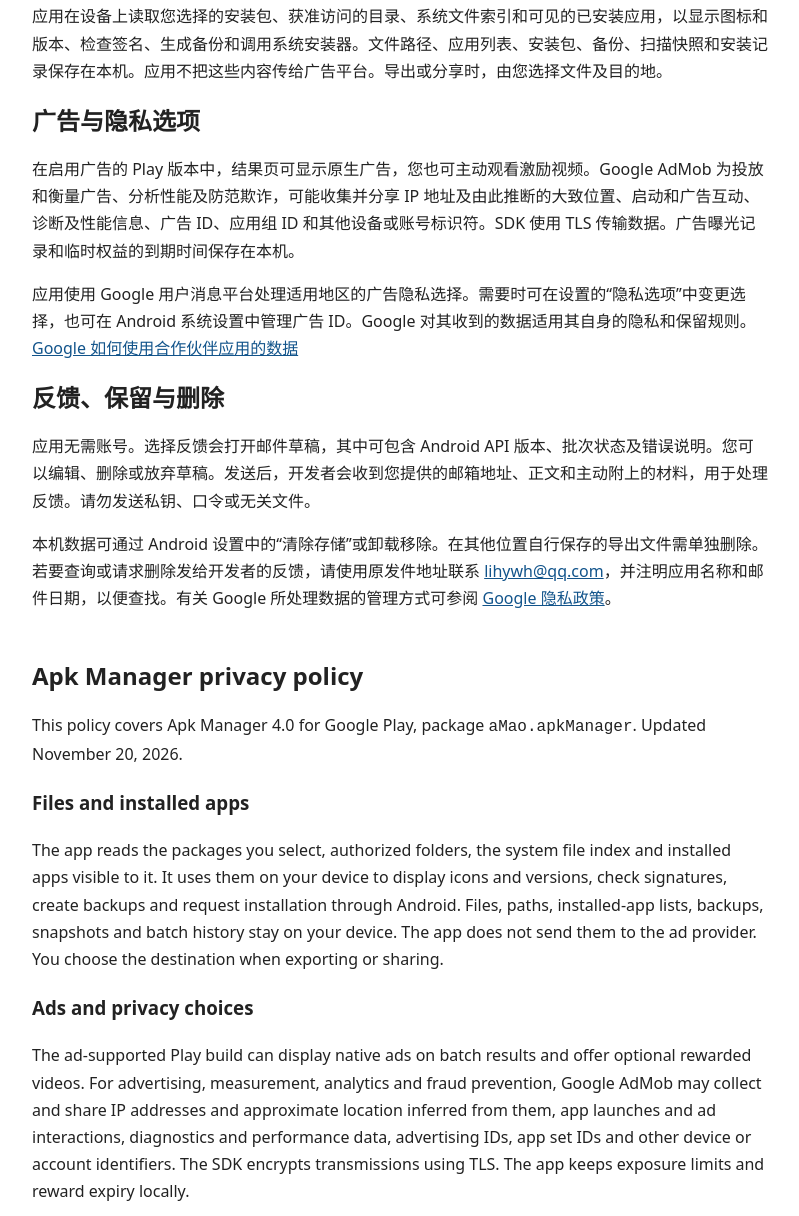
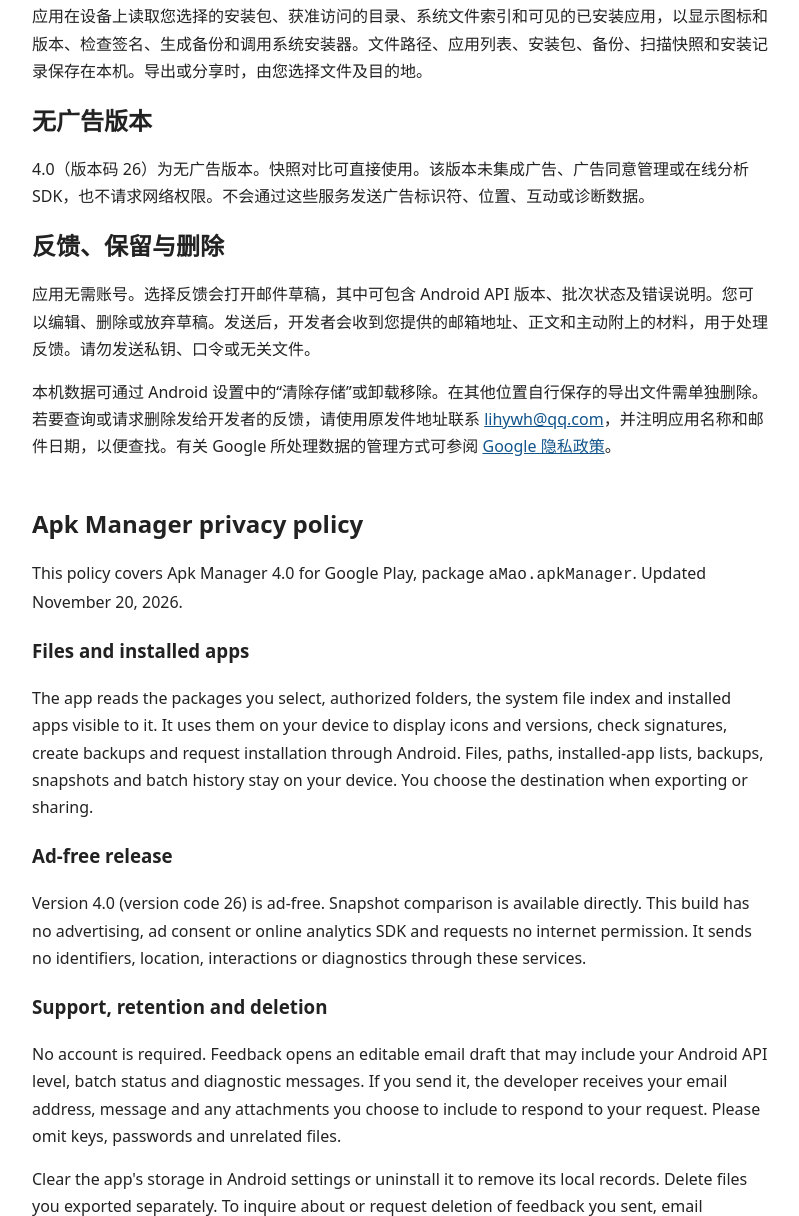
Before and after one commit to lihywh/lihywh.github.io, a plain HTML site: page apk-manager/privacy.html in a window 1280 px wide. Shown: the part 227-1443 px from the top of the page, without its empty margins (240-1039 px from the left). Drawn offline with Linux system fonts and the light colour scheme.

Commit message:
Describe the ad-free version 26 release

```diff
--- a/apk-manager/privacy.html
+++ b/apk-manager/privacy.html
@@ -8,20 +8,18 @@
 <h1>APK 批量管理器隐私政策</h1>
 <p>适用于 Google Play 应用 Apk Manager 4.0，包名 <code>aMao.apkManager</code>。更新日期为 2026 年 11 月 20 日。<a href="#en" lang="en">English version</a></p>
 <h2>扫描、安装与备份</h2>
-<p>应用在设备上读取您选择的安装包、获准访问的目录、系统文件索引和可见的已安装应用，以显示图标和版本、检查签名、生成备份和调用系统安装器。文件路径、应用列表、安装包、备份、扫描快照和安装记录保存在本机。应用不把这些内容传给广告平台。导出或分享时，由您选择文件及目的地。</p>
-<h2>广告与隐私选项</h2>
-<p>在启用广告的 Play 版本中，结果页可显示原生广告，您也可主动观看激励视频。Google AdMob 为投放和衡量广告、分析性能及防范欺诈，可能收集并分享 IP 地址及由此推断的大致位置、启动和广告互动、诊断及性能信息、广告 ID、应用组 ID 和其他设备或账号标识符。SDK 使用 TLS 传输数据。广告曝光记录和临时权益的到期时间保存在本机。</p>
-<p>应用使用 Google 用户消息平台处理适用地区的广告隐私选择。需要时可在设置的“隐私选项”中变更选择，也可在 Android 系统设置中管理广告 ID。Google 对其收到的数据适用其自身的隐私和保留规则。<a href="https://policies.google.com/technologies/partner-sites">Google 如何使用合作伙伴应用的数据</a></p>
+<p>应用在设备上读取您选择的安装包、获准访问的目录、系统文件索引和可见的已安装应用，以显示图标和版本、检查签名、生成备份和调用系统安装器。文件路径、应用列表、安装包、备份、扫描快照和安装记录保存在本机。导出或分享时，由您选择文件及目的地。</p>
+<h2>无广告版本</h2>
+<p>4.0（版本码 26）为无广告版本。快照对比可直接使用。该版本未集成广告、广告同意管理或在线分析 SDK，也不请求网络权限。不会通过这些服务发送广告标识符、位置、互动或诊断数据。</p>
 <h2>反馈、保留与删除</h2>
 <p>应用无需账号。选择反馈会打开邮件草稿，其中可包含 Android API 版本、批次状态及错误说明。您可以编辑、删除或放弃草稿。发送后，开发者会收到您提供的邮箱地址、正文和主动附上的材料，用于处理反馈。请勿发送私钥、口令或无关文件。</p>
 <p>本机数据可通过 Android 设置中的“清除存储”或卸载移除。在其他位置自行保存的导出文件需单独删除。若要查询或请求删除发给开发者的反馈，请使用原发件地址联系 <a href="mailto:lihywh@qq.com">lihywh@qq.com</a>，并注明应用名称和邮件日期，以便查找。有关 Google 所处理数据的管理方式可参阅 <a href="https://policies.google.com/privacy">Google 隐私政策</a>。</p>
 <section lang="en" id="en"><h2>Apk Manager privacy policy</h2>
 <p>This policy covers Apk Manager 4.0 for Google Play, package <code>aMao.apkManager</code>. Updated November 20, 2026.</p>
 <h3>Files and installed apps</h3>
-<p>The app reads the packages you select, authorized folders, the system file index and installed apps visible to it. It uses them on your device to display icons and versions, check signatures, create backups and request installation through Android. Files, paths, installed-app lists, backups, snapshots and batch history stay on your device. The app does not send them to the ad provider. You choose the destination when exporting or sharing.</p>
-<h3>Ads and privacy choices</h3>
-<p>The ad-supported Play build can display native ads on batch results and offer optional rewarded videos. For advertising, measurement, analytics and fraud prevention, Google AdMob may collect and share IP addresses and approximate location inferred from them, app launches and ad interactions, diagnostics and performance data, advertising IDs, app set IDs and other device or account identifiers. The SDK encrypts transmissions using TLS. The app keeps exposure limits and reward expiry locally.</p>
-<p>The Google User Messaging Platform handles applicable advertising privacy choices. Where available, reopen Privacy options in Settings to change your choices. Android also provides advertising ID controls. Google's own privacy and retention rules apply to the data it receives. <a href="https://policies.google.com/technologies/partner-sites">How Google uses data from partner apps</a>.</p>
+<p>The app reads the packages you select, authorized folders, the system file index and installed apps visible to it. It uses them on your device to display icons and versions, check signatures, create backups and request installation through Android. Files, paths, installed-app lists, backups, snapshots and batch history stay on your device. You choose the destination when exporting or sharing.</p>
+<h3>Ad-free release</h3>
+<p>Version 4.0 (version code 26) is ad-free. Snapshot comparison is available directly. This build has no advertising, ad consent or online analytics SDK and requests no internet permission. It sends no identifiers, location, interactions or diagnostics through these services.</p>
 <h3>Support, retention and deletion</h3>
 <p>No account is required. Feedback opens an editable email draft that may include your Android API level, batch status and diagnostic messages. If you send it, the developer receives your email address, message and any attachments you choose to include to respond to your request. Please omit keys, passwords and unrelated files.</p>
 <p>Clear the app's storage in Android settings or uninstall it to remove its local records. Delete files you exported separately. To inquire about or request deletion of feedback you sent, email <a href="mailto:lihywh@qq.com">lihywh@qq.com</a> from the original address and identify the app and message date. See <a href="https://policies.google.com/privacy">Google's privacy policy</a> for controls over data processed by Google.</p></section></main></html>
```
